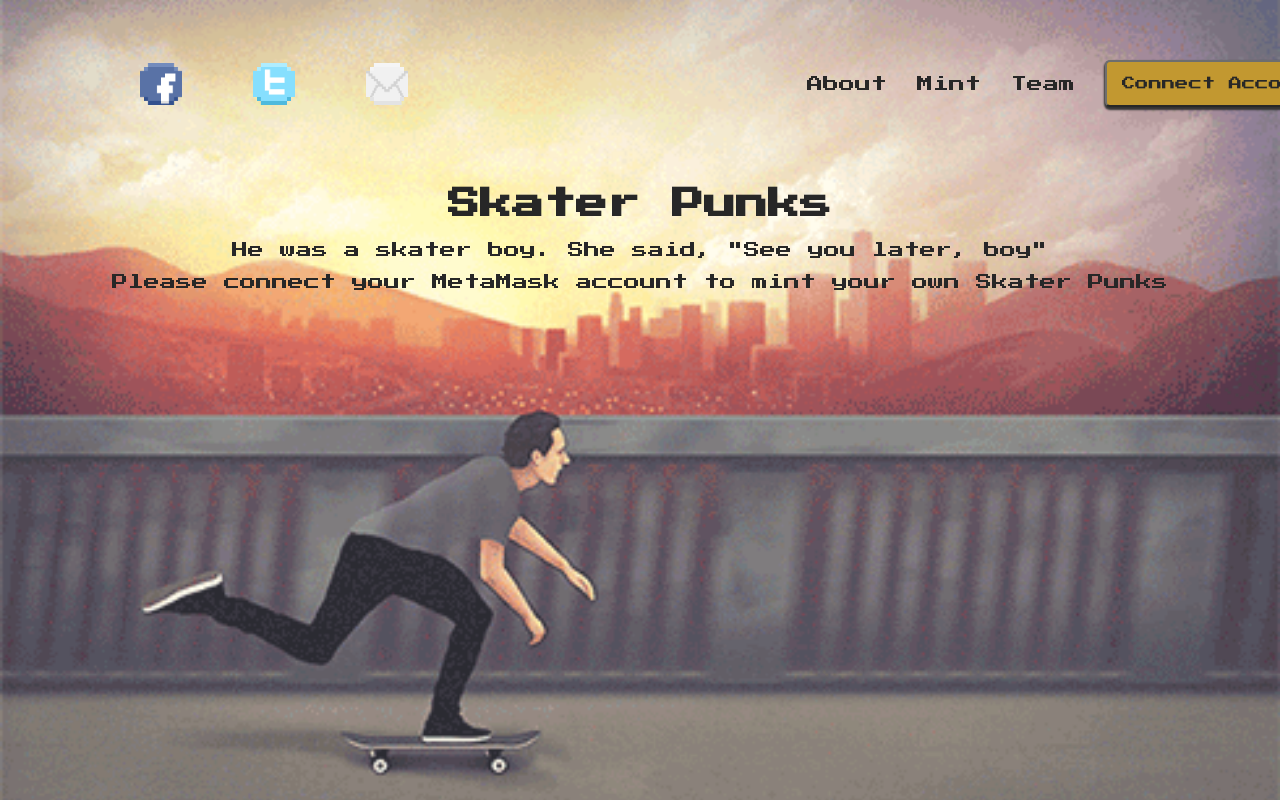
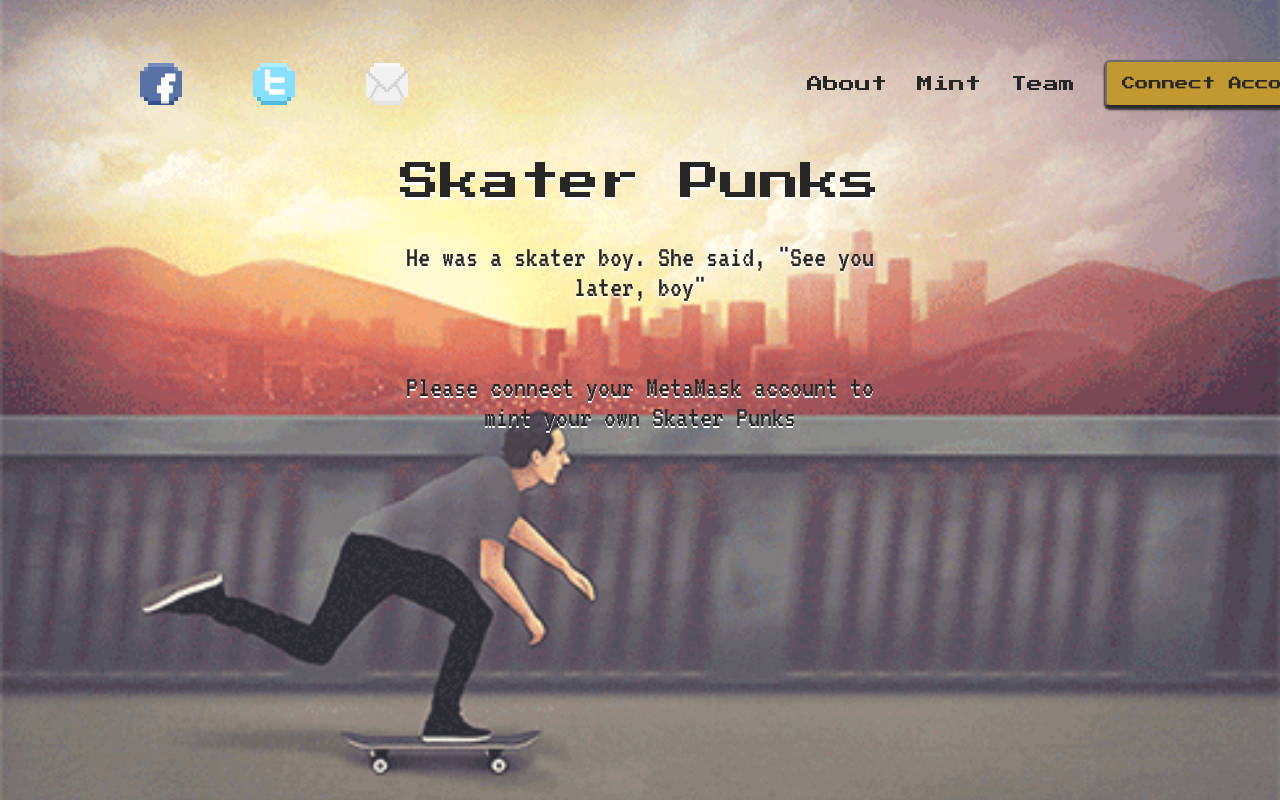
Before and after one commit to vincent-l-j/skater-punks, a React (Create React App) app: page / in a window 1280 px wide. Built offline with nearby package versions, Linux system fonts and the light colour scheme.

Commit message:
Add chakra components to MainMint

```diff
--- a/src/MainMint.js
+++ b/src/MainMint.js
@@ -1,3 +1,4 @@
+import { Flex, Box, Text, Button, Input } from "@chakra-ui/react";
 import { useState } from "react";
 import skaterPunks from "./SkaterPunks.json";
 const { ethers } = require("ethers");
@@ -45,24 +46,91 @@ const MainMint = ({ accounts, setAccounts }) => {
   };
 
   return (
+    <Flex justify="center" align="center" height="100vh" paddingBottom="550px">
+      <Box width="520px">
         <div>
-      <h1>Skater Punks</h1>
-      <p>He was a skater boy. She said, "See you later, boy"</p>
+          <Text fontSize="40px" textShadow="0 3px #FFFFFF">
+            Skater Punks
+          </Text>
+          <Text
+            fontSize="30px"
+            letterSpacing="-5.5%"
+            fontFamily="VT323"
+            textShadow="0 2px 2px #FFFFFF"
+          >
+            He was a skater boy. She said, "See you later, boy"
+          </Text>
+
           {isConnected ? (
             <div>
-          <div>
-            <button onClick={handleDecrement}>-</button>
-            <input type="number" value={mintAmount} />
-            <button onClick={handleIncrement}>+</button>
-          </div>
-          <button onClick={handleMint}>Mint Now</button>
+              <Flex align="center" justify="center">
+                <Button
+                  backgroundColor="58 58 58"
+                  borderRadius="5px"
+                  boxShadow="0px 2px 2px 1px #0F0F0F"
+                  color="black"
+                  cursor="pointer"
+                  fontFamily="inherit"
+                  padding="15px"
+                  marginTop="10px"
+                  onClick={handleDecrement}
+                >
+                  -
+                </Button>
+                <Input
+                  readOnly
+                  fontFamily="inherit"
+                  width="100px"
+                  height="50px"
+                  textAlign="center"
+                  paddingLeft="19px"
+                  marginTop="10px"
+                  type="number"
+                  value={mintAmount}
+                />
+                <Button
+                  backgroundColor="58 58 58"
+                  borderRadius="5px"
+                  boxShadow="0px 2px 2px 1px #0F0F0F"
+                  color="black"
+                  cursor="pointer"
+                  fontFamily="inherit"
+                  padding="15px"
+                  marginTop="10px"
+                  onClick={handleIncrement}
+                >
+                  +
+                </Button>
+              </Flex>
+              <Button
+                backgroundColor="58 58 58"
+                borderRadius="5px"
+                boxShadow="0px 2px 2px 1px #0F0F0F"
+                color="black"
+                cursor="pointer"
+                fontFamily="inherit"
+                padding="15px"
+                marginTop="10px"
+                onClick={handleMint}
+              >
+                Mint Now
+              </Button>
             </div>
           ) : (
-        <div>
+            <Text
+              marginTop="70px"
+              fontSize="30px"
+              letterSpacing="-5.5%"
+              fontFamily="VT323"
+              textShadow="0 2px #FFFFFF"
+              color="58 58 58"
+            >
               Please connect your MetaMask account to mint your own Skater Punks
-        </div>
+            </Text>
           )}
         </div>
+      </Box>
+    </Flex>
   );
 };
 
```
Lines whose indentation alone changed are shown as unchanged.
